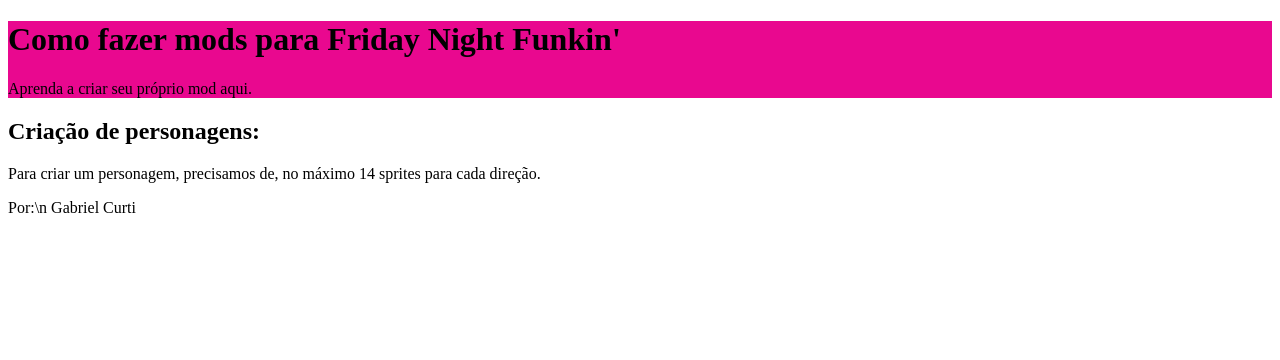
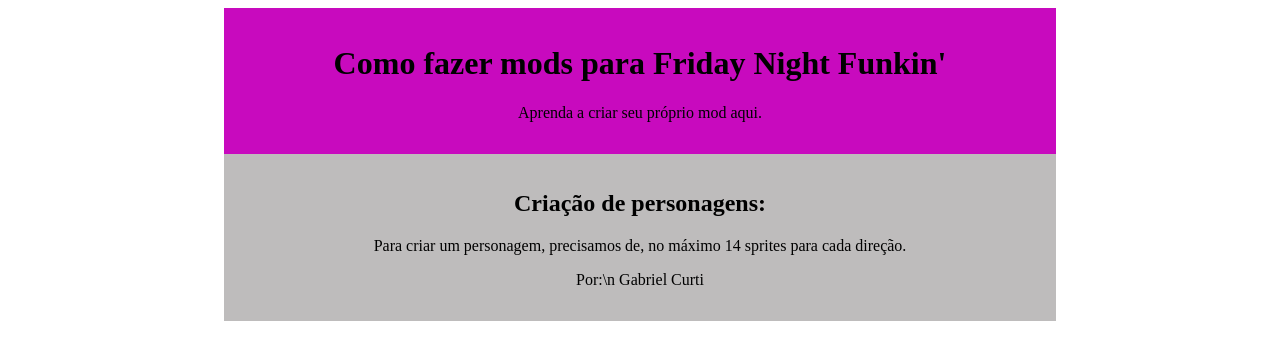
Before and after one commit to gabrielsantoscurti-sudo/Site-1DS-2-tri, a plain HTML site: page index.html in a window 1280 px wide. Drawn offline with Linux system fonts and the light colour scheme.

Commit message:
criamos as bordas e padding

```diff
--- a/index.html
+++ b/index.html
@@ -6,8 +6,21 @@
     <title>Meu blog</title>
     <style>
         header{
-            background-color: #e9088f;
+            background-color: #c80abe;
             color: black;
+            text-align: center;
+            max-width: 800px;
+            margin: 0 auto;
+            padding: 16px;
+        }
+
+        main{
+         background-color: #bebcbc;
+            color: black;
+            text-align: center;
+            max-width: 800px;
+            margin: 0 auto;
+            padding: 16px;
         }
     </style>
 </head>
```
